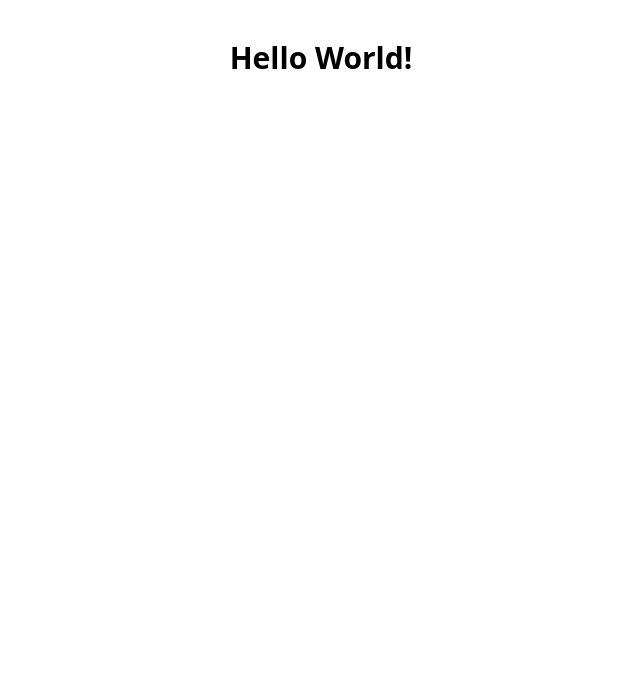
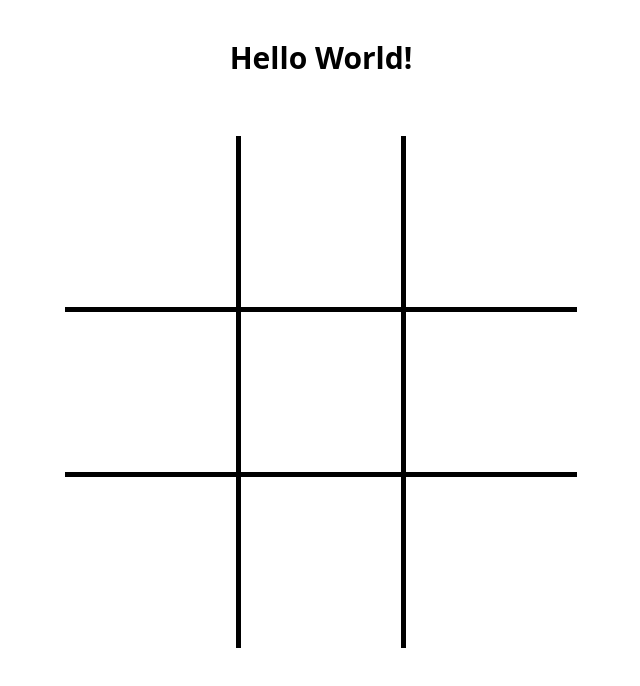
Before and after one commit to shaquillekiragu/noughts-and-crosses, a Nuxt app: page / in a window 1280 px wide. Shown: the top 686 px of the page, without its empty margins (319-959 px from the left). Built offline with nearby package versions, Linux system fonts and the light colour scheme.

Commit message:
ui wip 2

```diff
--- a/app/components/grid-square/component.vue
+++ b/app/components/grid-square/component.vue
@@ -1,10 +1,10 @@
 <template>
 	<article
-		class="w-1/3 h-1/3"
+		class="w-full aspect-square hover:cursor-pointer hover:bg-slate-100"
 		:class="{
-			'border-x-2': index === 1 || index === 7,
-			'border-y-2': index === 3 || index === 5,
-			'border-2': index === 4,
+			'border-x-5': index === 1 || index === 7,
+			'border-y-5': index === 3 || index === 5,
+			'border-5': index === 4,
 		}"
 	></article>
 </template>
--- a/app/components/grid/component.vue
+++ b/app/components/grid/component.vue
@@ -1,10 +1,18 @@
 <template>
-	<section class="w-2/3 h-2/3">
-		<GridSquareComponent v-for="(grid_square, index) in grids" class="" />
+	<section
+		class="grid grid-cols-3 w-3/4 h-3/4 sm:w-2/3 sm:h-2/3 md:w-3/5 md:h-3/5 lg:w-1/2 lg:h-1/2 xl:w-2/5 xl:h-2/5 2xl:w-1/3 2xl:h-1/3"
+	>
+		<GridSquareComponent
+			v-for="(grid_square, index) in grids"
+			:key="index"
+			:grid_square="grid_square"
+			:index="index"
+		/>
 	</section>
 </template>
 
 <script setup lang="ts">
+import type { PropType } from "vue";
 import type GridSquare from "~/types/grid.ts";
 
 const { grids } = defineProps({
--- a/app/pages/index.vue
+++ b/app/pages/index.vue
@@ -1,6 +1,6 @@
 <template>
-	<main class="w-screen h-screen flex flex-col items-center my-10">
-		<h1 class="text-center text-3xl font-bold mb-30">Hello World!</h1>
+	<main class="w-screen min-h-screen flex flex-col items-center my-10">
+		<h1 class="text-center text-3xl font-bold mb-15">Hello World!</h1>
 		<GridComponent :grids="grids" class="" />
 	</main>
 </template>
```
